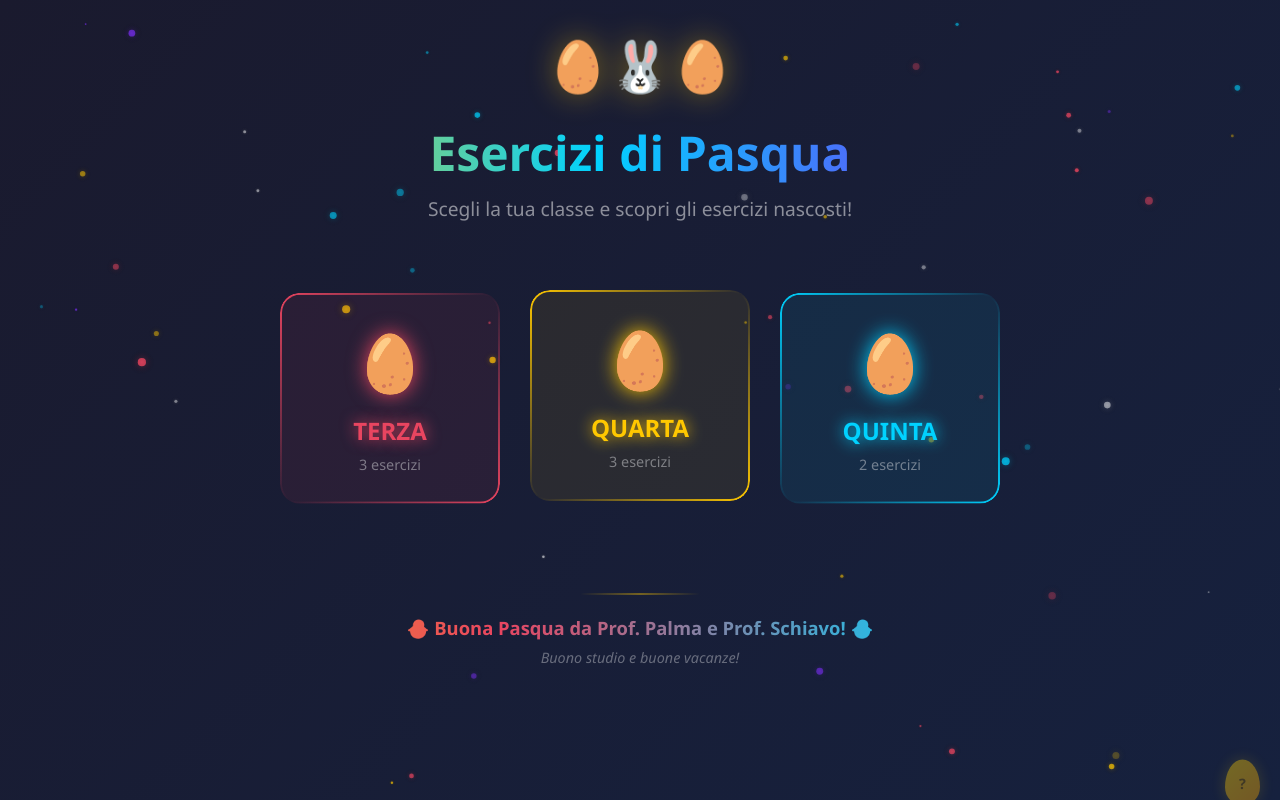
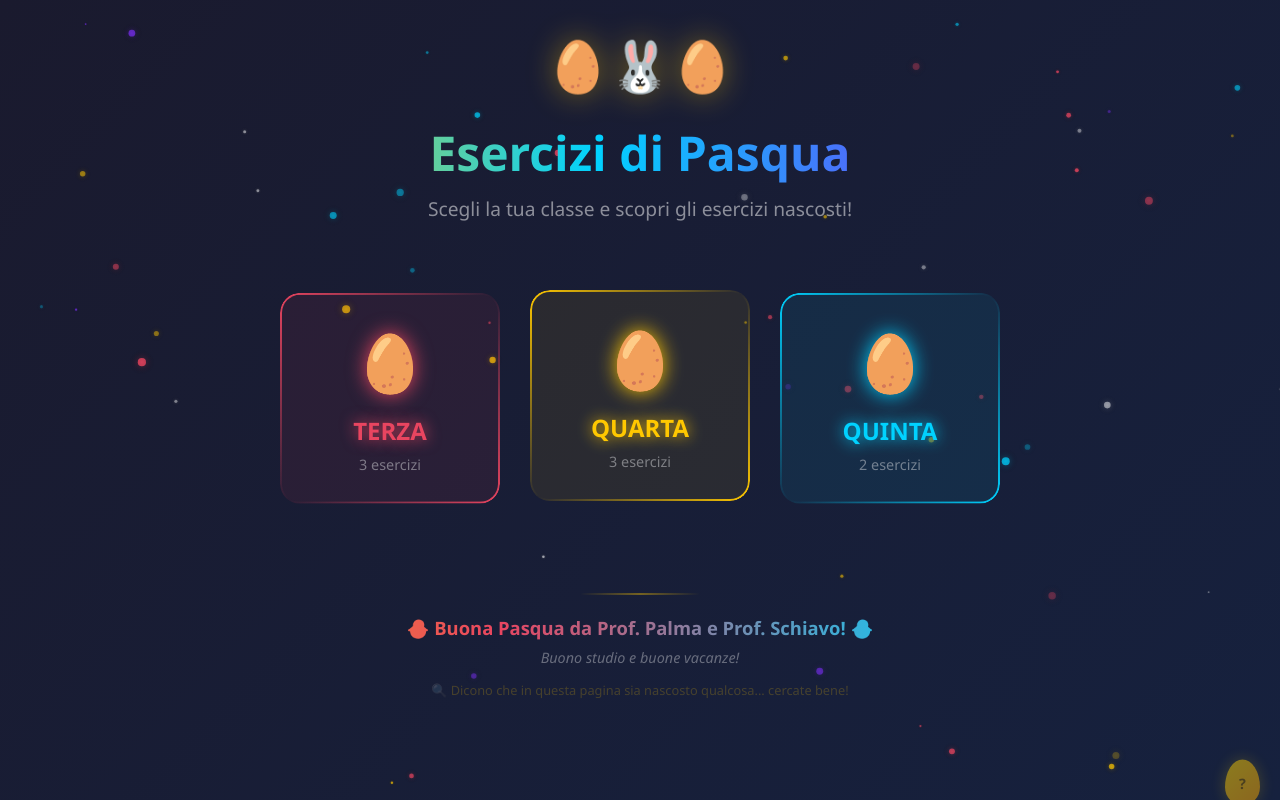
Before and after one commit to Cyclope23/pasqua-exercise, a plain HTML site: page index.html in a window 1280 px wide. Drawn offline with Linux system fonts and the light colour scheme.

Commit message:
feat: add easter egg hints in UI
- Add hint text in homepage footer: "cercate bene!"
- Add hint text in class page footer: "esplorate ogni angolo!"
- Hints pulse gently in gold to catch attention
- Secret eggs slightly more visible (opacity 0.5)

Co-Authored-By: Claude Opus 4.6 (1M context) <noreply@anthropic.com>

```diff
--- a/css/style.css
+++ b/css/style.css
@@ -739,6 +739,18 @@ a {
   font-style: italic;
 }
 
+.footer-hint {
+  font-size: 0.8rem;
+  color: rgba(255, 200, 0, 0.35);
+  margin-top: 14px;
+  animation: hintPulse 3s ease-in-out infinite;
+}
+
+@keyframes hintPulse {
+  0%, 100% { opacity: 0.35; }
+  50% { opacity: 0.65; }
+}
+
 /* ============================================
    SECRET EASTER EGG (hidden on pages)
    ============================================ */
@@ -748,8 +760,8 @@ a {
   right: 20px;
   z-index: 50;
   cursor: pointer;
-  transition: transform 0.3s ease;
-  opacity: 0.4;
+  transition: transform 0.3s ease, opacity 0.3s ease;
+  opacity: 0.5;
   animation: secretPeek 4s ease-in-out infinite;
 }
 
--- a/index.html
+++ b/index.html
@@ -28,6 +28,7 @@
       <div class="footer-divider"></div>
       <p class="footer-greeting">🐣 Buona Pasqua da Prof. Palma e Prof. Schiavo! 🐣</p>
       <p class="footer-sub">Buono studio e buone vacanze!</p>
+      <p class="footer-hint">🔍 Dicono che in questa pagina sia nascosto qualcosa... cercate bene!</p>
     </footer>
   </div>
 
```
Also changed, not shown: classe.html (+1 -0 lines).
